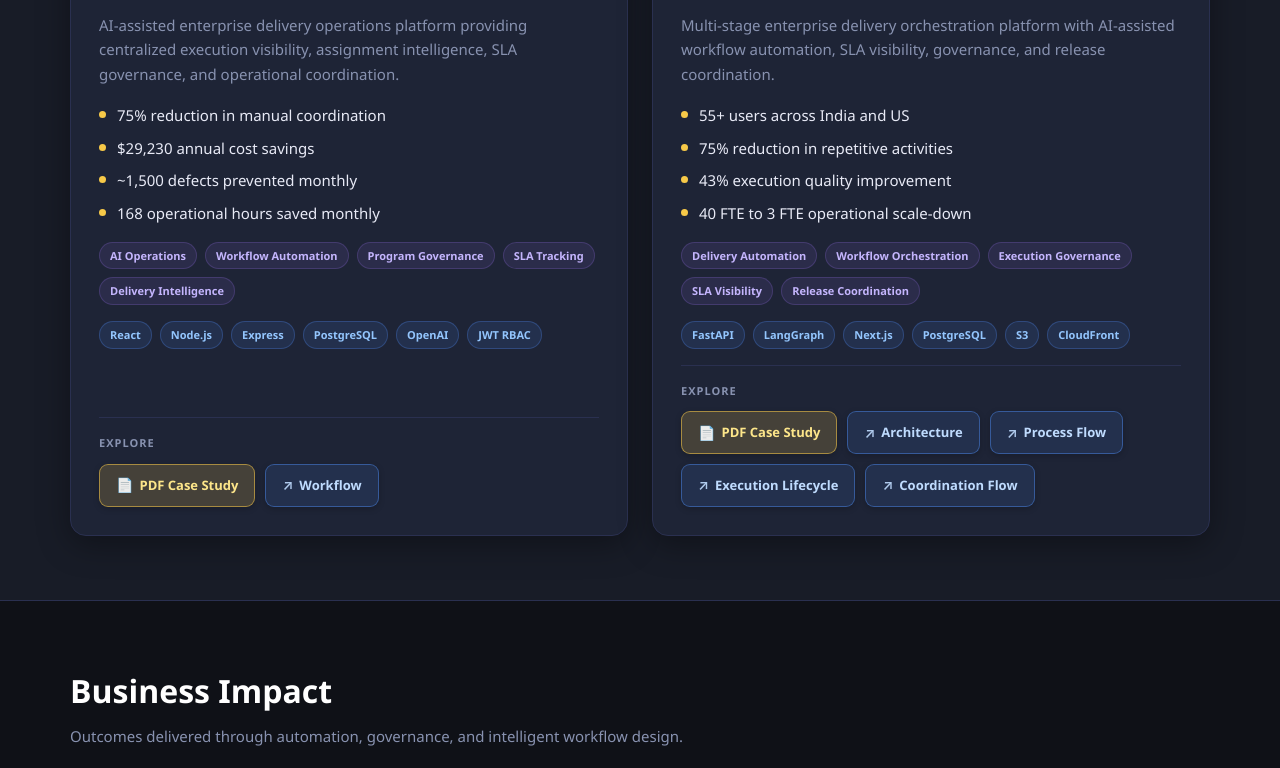
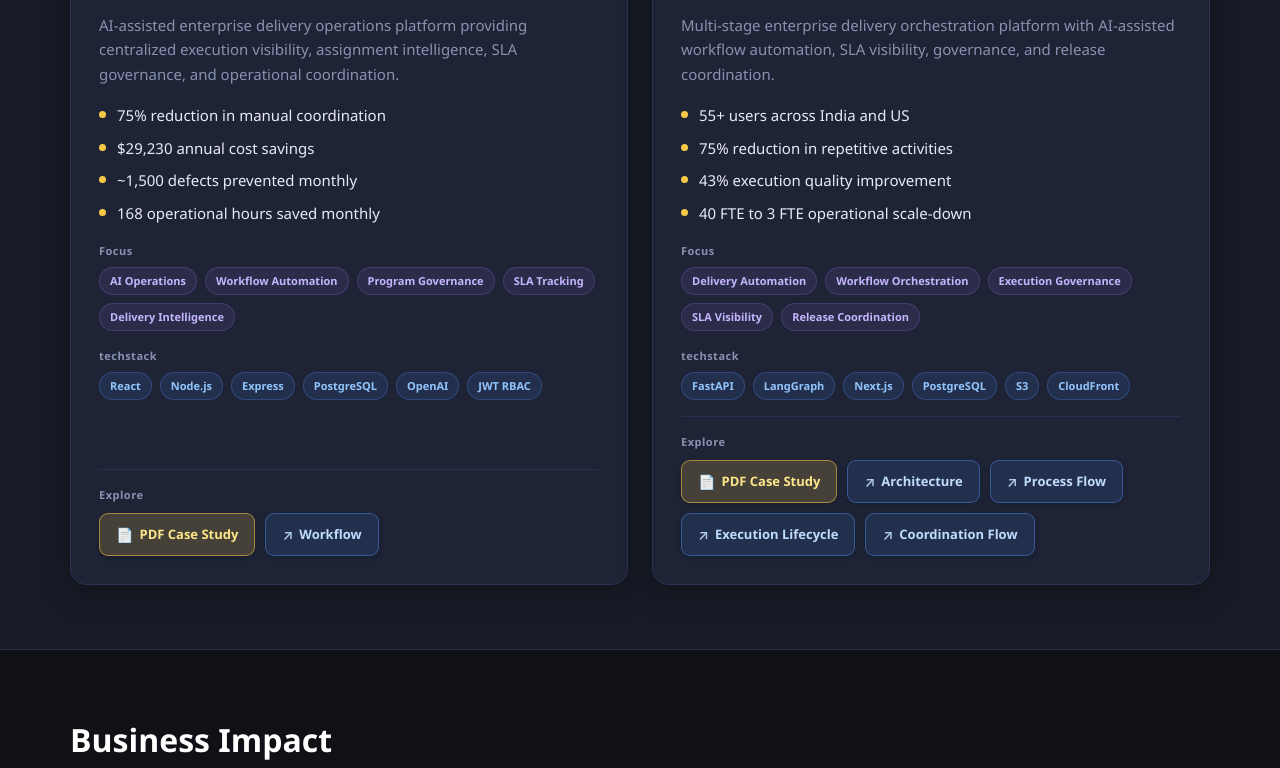
Before and after one commit to subramaniyam22/automation-case-studies, a plain HTML site: page index.html in a window 1280 px wide. Shown: the part 1075-1843 px from the top of the page. Drawn offline with Linux system fonts and the light colour scheme.

Commit message:
Add Focus and techstack labels to case study cards.
Co-authored-by: Cursor <cursoragent@cursor.com>

```diff
--- a/assets/app.js
+++ b/assets/app.js
@@ -192,10 +192,16 @@
         '</div>' +
         '<p class="summary">' + escapeHtml(study.summary) + '</p>' +
         '<ul class="metrics-list">' + renderMetrics(study.metrics) + '</ul>' +
-        '<div class="tag-row">' + renderTags(study.tags) + '</div>' +
-        '<div class="tech-row">' + renderTech(study.tech) + '</div>' +
+        '<div class="card-tag-section">' +
+          '<span class="card-section-label">Focus</span>' +
+          '<div class="tag-row">' + renderTags(study.tags) + '</div>' +
+        '</div>' +
+        '<div class="card-tech-section">' +
+          '<span class="card-section-label">techstack</span>' +
+          '<div class="tech-row">' + renderTech(study.tech) + '</div>' +
+        '</div>' +
         '<div class="card-links">' +
-          '<span class="card-links-label">Explore</span>' +
+          '<span class="card-section-label">Explore</span>' +
           '<a class="btn btn-pdf" href="' + escapeHtml(study.pdf) + '" target="_blank" rel="noopener">' +
             '<span class="btn-icon" aria-hidden="true">📄</span> PDF Case Study' +
           '</a>' +
--- a/assets/styles.css
+++ b/assets/styles.css
@@ -297,14 +297,21 @@ section { padding: 64px 0; }
   align-items: center;
 }
 
+.card-tag-section,
+.card-tech-section {
+  display: flex;
+  flex-direction: column;
+  gap: 8px;
+}
+
+.card-section-label,
 .card-links-label {
   width: 100%;
   font-size: 11px;
   font-weight: 700;
-  text-transform: uppercase;
-  letter-spacing: 1px;
+  letter-spacing: 0.5px;
   color: var(--muted);
-  margin-bottom: 2px;
+  margin-bottom: 0;
 }
 
 .btn {
```
